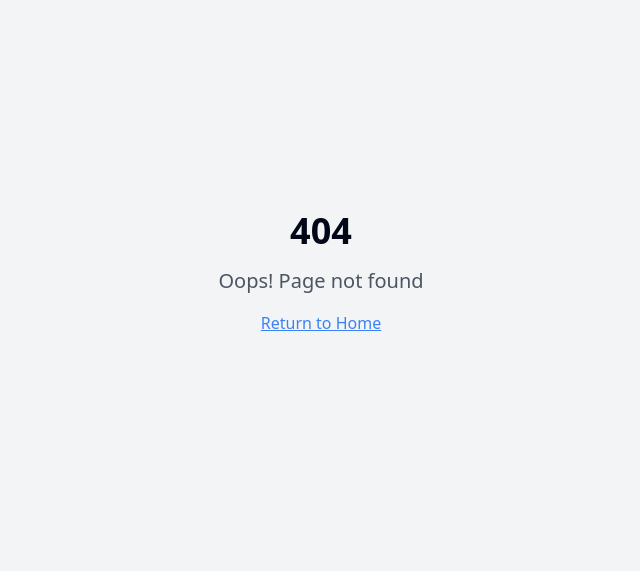
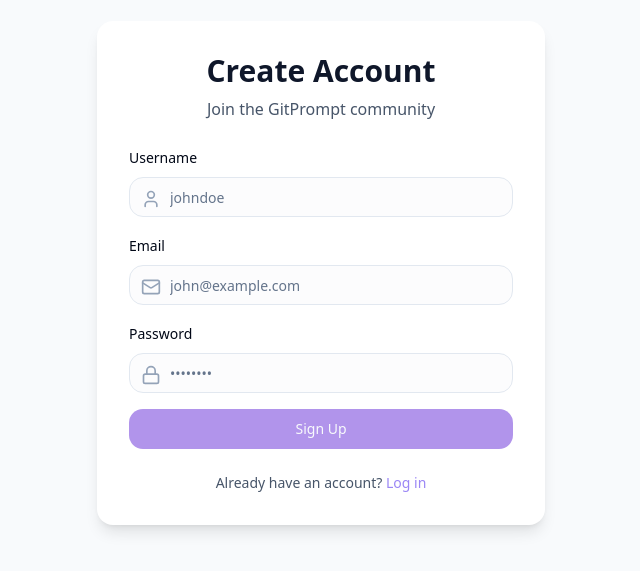
Before and after one commit to guojian0911/git-prompt, a React (Vite) app: page /auth/signup in a window 1280 px wide. Before the commit this address had no page. Shown: the part 127-698 px from the top of the page, without its empty margins (319-959 px from the left). Built offline with nearby package versions, Linux system fonts and the light colour scheme.

Commit message:
Rename "ShumerPrompt" to "GitPrompt"
Implement user account management features.

```diff
--- a/src/App.tsx
+++ b/src/App.tsx
@@ -1,3 +1,4 @@
+
 import { Toaster } from "@/components/ui/toaster";
 import { Toaster as Sonner } from "@/components/ui/sonner";
 import { TooltipProvider } from "@/components/ui/tooltip";
@@ -8,6 +9,8 @@ import NotFound from "./pages/NotFound";
 import PromptDetail from "./pages/PromptDetail";
 import SubmitPrompt from "./pages/SubmitPrompt";
 import Categories from "./pages/Categories";
+import Login from "./pages/auth/Login";
+import SignUp from "./pages/auth/SignUp";
 
 const queryClient = new QueryClient();
 
@@ -24,6 +27,8 @@ const App = () => (
           <Route path="/explore" element={<Index />} />
           <Route path="/categories" element={<Categories />} />
           <Route path="/category/:slug" element={<Index />} />
+          <Route path="/auth/login" element={<Login />} />
+          <Route path="/auth/signup" element={<SignUp />} />
           <Route path="*" element={<NotFound />} />
         </Routes>
       </BrowserRouter>
--- a/src/components/layout/Navbar.tsx
+++ b/src/components/layout/Navbar.tsx
@@ -1,3 +1,4 @@
+
 import { useState } from "react";
 import { Link } from "react-router-dom";
 import { Menu, X, Search, Moon, Sun } from "lucide-react";
@@ -21,8 +22,8 @@ const Navbar = () => {
         <div className="flex items-center justify-between">
           {/* Logo */}
           <Link to="/" className="flex items-center space-x-2">
-            <div className="bg-gradient-primary rounded-lg w-8 h-8 flex items-center justify-center text-white font-bold">S</div>
-            <span className="text-xl font-bold gradient-text">ShumerPrompt</span>
+            <div className="bg-gradient-primary rounded-lg w-8 h-8 flex items-center justify-center text-white font-bold">G</div>
+            <span className="text-xl font-bold gradient-text">GitPrompt</span>
           </Link>
 
           {/* Desktop Navigation */}
--- /dev/null
+++ b/src/pages/auth/Login.tsx
@@ -0,0 +1,77 @@
+
+import { useState } from "react";
+import { useNavigate, Link } from "react-router-dom";
+import { Button } from "@/components/ui/button";
+import { Input } from "@/components/ui/input";
+import { Label } from "@/components/ui/label";
+import { toast } from "sonner";
+import { Mail, Lock } from "lucide-react";
+
+const Login = () => {
+  const navigate = useNavigate();
+  const [formData, setFormData] = useState({
+    email: "",
+    password: "",
+  });
+
+  const handleSubmit = async (e: React.FormEvent) => {
+    e.preventDefault();
+    // TODO: Implement actual login logic when backend is ready
+    toast.success("Logged in successfully!");
+    navigate("/");
+  };
+
+  return (
+    <div className="min-h-screen flex items-center justify-center bg-slate-50 dark:bg-slate-900">
+      <div className="w-full max-w-md p-8 space-y-6 bg-white dark:bg-slate-800 rounded-2xl shadow-lg">
+        <div className="text-center">
+          <h2 className="text-3xl font-bold text-slate-900 dark:text-white">Welcome Back</h2>
+          <p className="mt-2 text-slate-600 dark:text-slate-400">Log in to your GitPrompt account</p>
+        </div>
+
+        <form onSubmit={handleSubmit} className="space-y-4">
+          <div className="space-y-2">
+            <Label htmlFor="email">Email</Label>
+            <div className="relative">
+              <Mail className="absolute left-3 top-3 h-5 w-5 text-slate-400" />
+              <Input
+                id="email"
+                type="email"
+                placeholder="john@example.com"
+                className="pl-10"
+                value={formData.email}
+                onChange={(e) => setFormData({ ...formData, email: e.target.value })}
+                required
+              />
+            </div>
+          </div>
+
+          <div className="space-y-2">
+            <Label htmlFor="password">Password</Label>
+            <div className="relative">
+              <Lock className="absolute left-3 top-3 h-5 w-5 text-slate-400" />
+              <Input
+                id="password"
+                type="password"
+                placeholder="••••••••"
+                className="pl-10"
+                value={formData.password}
+                onChange={(e) => setFormData({ ...formData, password: e.target.value })}
+                required
+              />
+            </div>
+          </div>
+
+          <Button type="submit" className="w-full">Log In</Button>
+        </form>
+
+        <div className="text-center text-sm">
+          <span className="text-slate-600 dark:text-slate-400">Don't have an account? </span>
+          <Link to="/auth/signup" className="text-shumer-purple hover:underline">Sign up</Link>
+        </div>
+      </div>
+    </div>
+  );
+};
+
+export default Login;
--- /dev/null
+++ b/src/pages/auth/SignUp.tsx
@@ -0,0 +1,94 @@
+
+import { useState } from "react";
+import { useNavigate, Link } from "react-router-dom";
+import { Button } from "@/components/ui/button";
+import { Input } from "@/components/ui/input";
+import { Label } from "@/components/ui/label";
+import { toast } from "sonner";
+import { Mail, Lock, User } from "lucide-react";
+
+const SignUp = () => {
+  const navigate = useNavigate();
+  const [formData, setFormData] = useState({
+    username: "",
+    email: "",
+    password: "",
+  });
+
+  const handleSubmit = async (e: React.FormEvent) => {
+    e.preventDefault();
+    // TODO: Implement actual signup logic when backend is ready
+    toast.success("Account created successfully!");
+    navigate("/auth/login");
+  };
+
+  return (
+    <div className="min-h-screen flex items-center justify-center bg-slate-50 dark:bg-slate-900">
+      <div className="w-full max-w-md p-8 space-y-6 bg-white dark:bg-slate-800 rounded-2xl shadow-lg">
+        <div className="text-center">
+          <h2 className="text-3xl font-bold text-slate-900 dark:text-white">Create Account</h2>
+          <p className="mt-2 text-slate-600 dark:text-slate-400">Join the GitPrompt community</p>
+        </div>
+
+        <form onSubmit={handleSubmit} className="space-y-4">
+          <div className="space-y-2">
+            <Label htmlFor="username">Username</Label>
+            <div className="relative">
+              <User className="absolute left-3 top-3 h-5 w-5 text-slate-400" />
+              <Input
+                id="username"
+                type="text"
+                placeholder="johndoe"
+                className="pl-10"
+                value={formData.username}
+                onChange={(e) => setFormData({ ...formData, username: e.target.value })}
+                required
+              />
+            </div>
+          </div>
+
+          <div className="space-y-2">
+            <Label htmlFor="email">Email</Label>
+            <div className="relative">
+              <Mail className="absolute left-3 top-3 h-5 w-5 text-slate-400" />
+              <Input
+                id="email"
+                type="email"
+                placeholder="john@example.com"
+                className="pl-10"
+                value={formData.email}
+                onChange={(e) => setFormData({ ...formData, email: e.target.value })}
+                required
+              />
+            </div>
+          </div>
+
+          <div className="space-y-2">
+            <Label htmlFor="password">Password</Label>
+            <div className="relative">
+              <Lock className="absolute left-3 top-3 h-5 w-5 text-slate-400" />
+              <Input
+                id="password"
+                type="password"
+                placeholder="••••••••"
+                className="pl-10"
+                value={formData.password}
+                onChange={(e) => setFormData({ ...formData, password: e.target.value })}
+                required
+              />
+            </div>
+          </div>
+
+          <Button type="submit" className="w-full">Sign Up</Button>
+        </form>
+
+        <div className="text-center text-sm">
+          <span className="text-slate-600 dark:text-slate-400">Already have an account? </span>
+          <Link to="/auth/login" className="text-shumer-purple hover:underline">Log in</Link>
+        </div>
+      </div>
+    </div>
+  );
+};
+
+export default SignUp;
```
